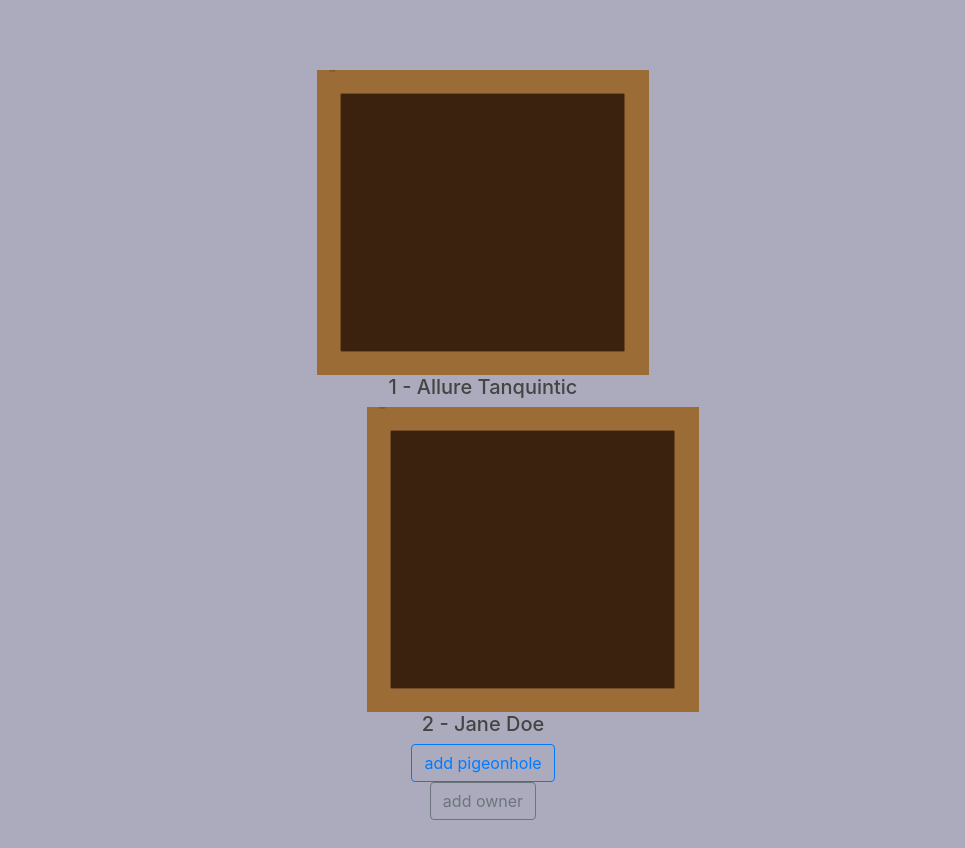
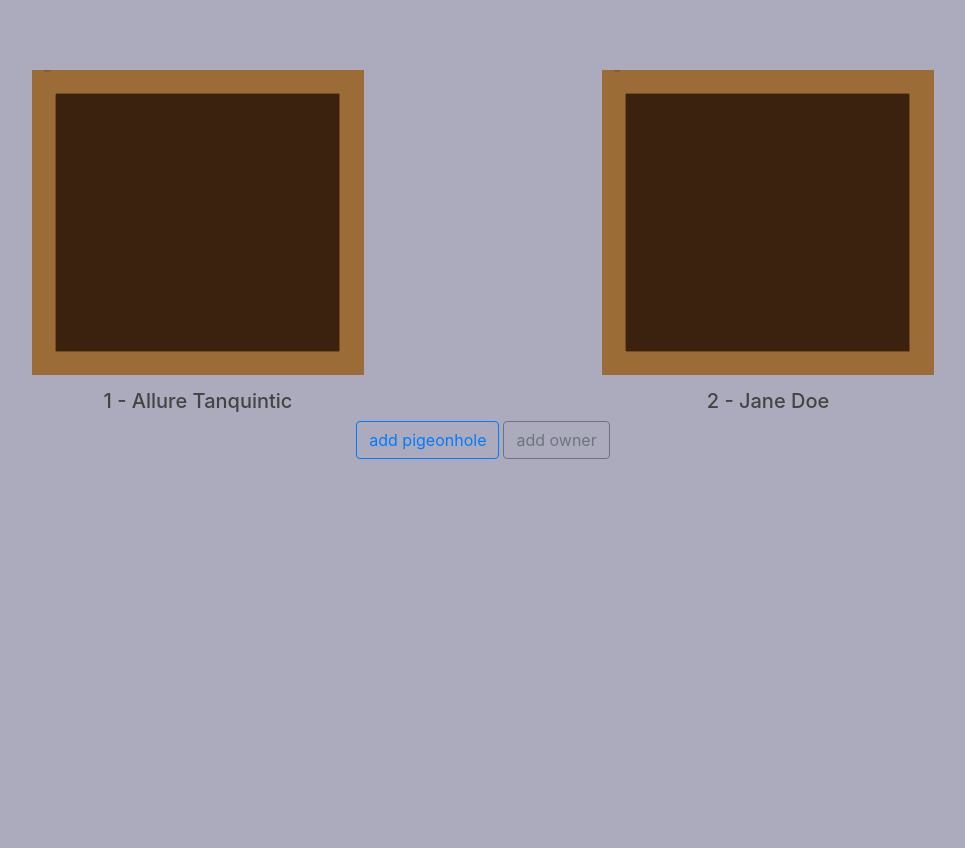
Before and after one commit to artanquintic/cs145capstone, a Django app: page / in a window 1280 px wide. Shown: the part 138-986 px from the top of the page, without its empty margins (157-1122 px from the left). After the commit the page ends 597 px from the top, so only its background shows below. Run offline with Django 3.2, Linux system fonts and the light colour scheme; data comes from the database, SQL or seed files in the repository; both versions use the stored data as it was after the commit; some libraries are stand-ins or nearby versions.

Commit message:
added UI stuff

```diff
--- a/cs145webapp/pigeonhole/static/pigeonhole/main.css
+++ b/cs145webapp/pigeonhole/static/pigeonhole/main.css
@@ -30,6 +30,13 @@ h1, h2, h3, h4, h5, h6 {
   font-size: 18pt;
 }
 
+.hole{
+  margin-bottom: 1em;
+}
+
+.hole:hover{
+  box-shadow: 0 4px 8px 0 rgba(0, 0, 0, 0.2), 0 6px 20px 0 rgba(0, 0, 0, 0.19);
+}
 /*ul{
   display: inline;
 }*/
--- a/cs145webapp/pigeonhole/templates/pigeonhole/home.html
+++ b/cs145webapp/pigeonhole/templates/pigeonhole/home.html
@@ -2,7 +2,7 @@
 {% load static %}
 {% block content %}
 	<div class="container" style="margin-top: 5em; padding-bottom: 2em;">
-		<center>
+		<!-- <center> -->
 			<!-- <img class="hole" src="{% static 'pigeonhole/hole.png' %}" usemap="#hole"/>
 			<map name = "hole">
 		         <area shape = "rect" coords = "23,23,306,280" alt = "HTML Tutorial"
@@ -12,7 +12,7 @@
 		      </map> -->
 		    <!-- <img class="hole" src="{% static 'pigeonhole/hole_one.png' %}" usemap="#hole"/> -->
 			{% for ph in pigeonhole %}
-				<div class="col-sm-6">
+				<!-- <div class="col-sm-6">
 					<a data-toggle="modal" data-target="#ph-item{{ ph.pk }}">
 					    <img class="hole" src="{% static 'pigeonhole/hole_one.png' %}" usemap="#hole"/>
 					</a>
@@ -21,11 +21,12 @@
 						{% if ph.owner %}
 							-  {{ph.owner}}
 						{% endif %}
-					</h5>
+					</h5> -->
 
-			    <!-- {% if forloop.first %}<div class="row">{% endif %}
-			    <div class="col-sm-6">
-		            <a data-toggle="modal" data-target="#ph-item{{ ph.pk }}">
+			    {% if forloop.first %}<div class="row">{% endif %}
+			    <div class="col">
+			    	<center>
+		            <a class=hole data-toggle="modal" data-target="#ph-item{{ ph.pk }}">
 					    <img class="hole" src="{% static 'pigeonhole/hole_one.png' %}" usemap="#hole"/>
 					</a>
 					<h5>
@@ -34,9 +35,12 @@
 							-  {{ph.owner}}
 						{% endif %}
 					</h5>
+					</center>
 		        </div>
-			    {% if forloop.counter|divisibleby:3 %}</div> --><!-- <div class="row">{% endif %}
-			    {% if forloop.last %}</div>{% endif %} -->
+			    {% if forloop.counter|divisibleby:6 %}</div><div class="row">{% endif %}
+			    {% if forloop.last %}</div>{% endif %}
+
+			<center>
 			<div class="modal fade" id="ph-item{{ ph.pk }}" tabindex="-1" role="dialog" aria-labelledby="exampleModalCenterTitle" aria-hidden="true">
 	            <div class="modal-dialog modal-dialog-centered" role="document">
 	              <div class="modal-content">
@@ -63,7 +67,9 @@
 	              </div>
 	            </div>
 	        </div>
+		    </center>
 			{% endfor %}
+			<center>
 			<a class="btn btn-outline-primary" href="{% url 'create-pigeonhole' %}">add pigeonhole</a>
 			<a class="btn btn-outline-secondary" href = "{% url 'add-owner' %}"> add owner </a>
 			</center>
--- a/cs145webapp/pigeonhole/views.py
+++ b/cs145webapp/pigeonhole/views.py
@@ -73,6 +73,10 @@ def NotifyProfessor(request, serializer):
 			prof_get.save()
 			return
 
+	pigeonhole_status = Pigeonhole.objects.get(p_number=serializer.data['p_number'])
+	pigeonhole_status.item = True
+	pigeonhole_status.save()
+
 	if serializer.data['name'] == 'NULL':
 		message = "A student put something on your pigeonhole."
 	else:
```
Also changed, not shown: cs145webapp/db.sqlite3. Lines whose indentation alone changed are shown as unchanged.
